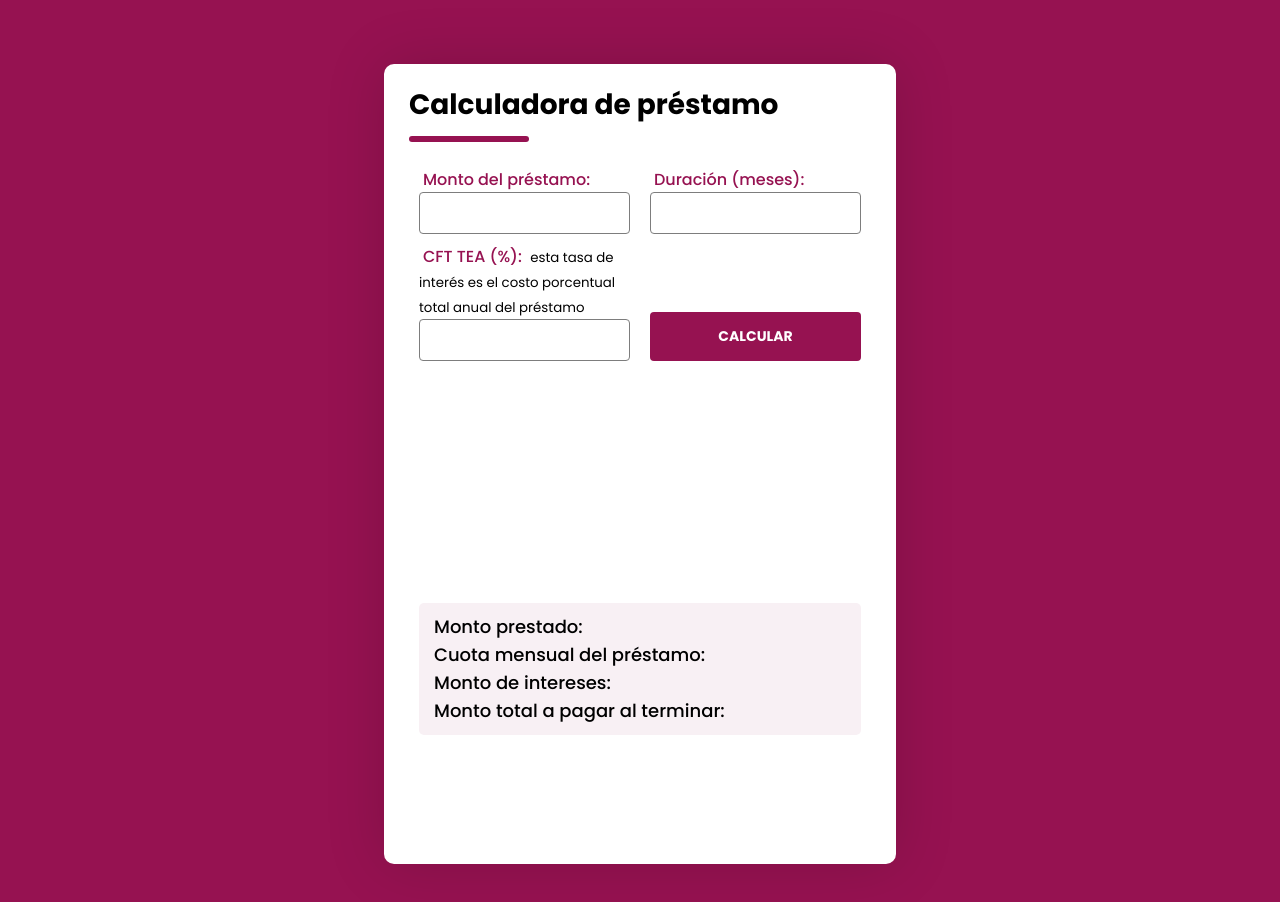
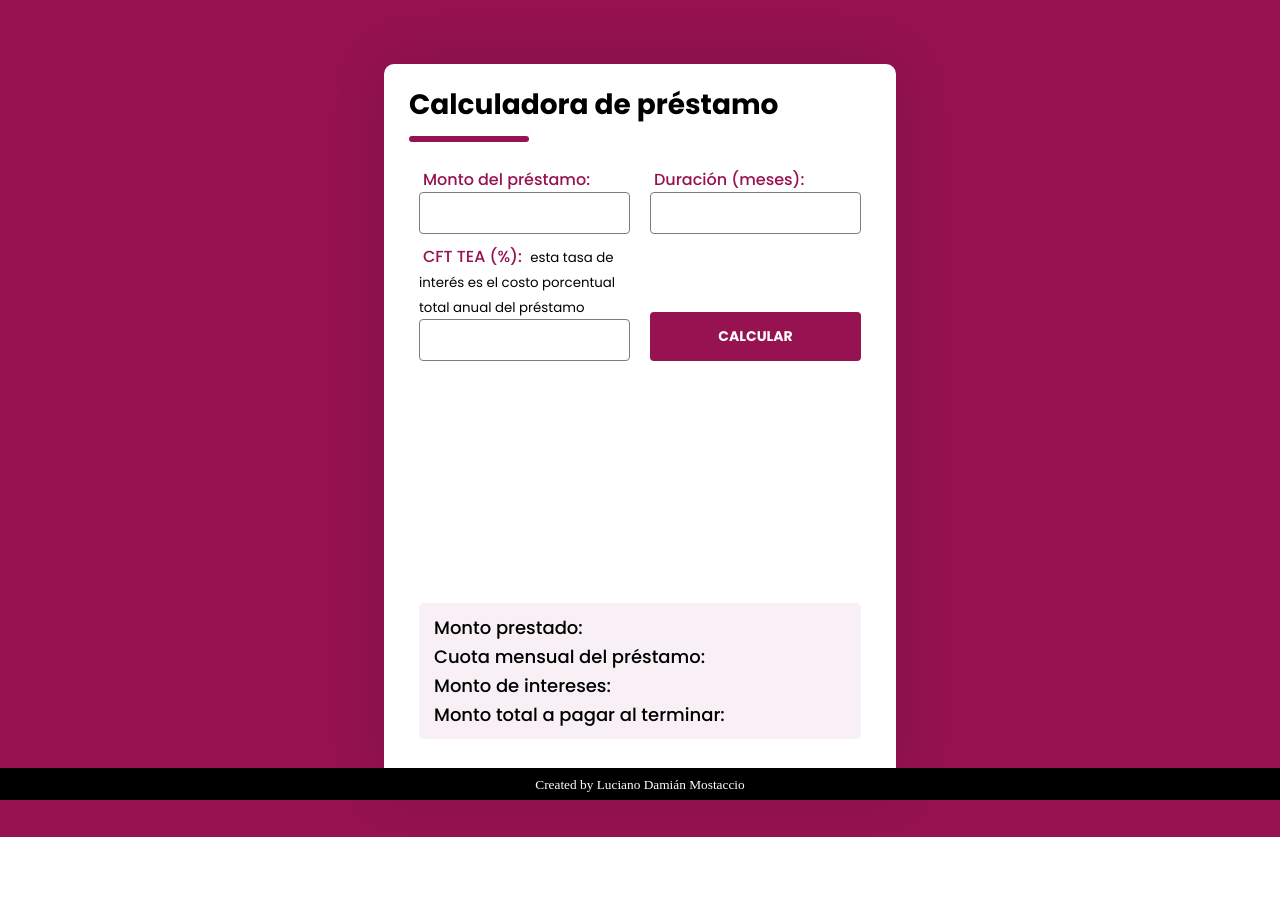
Before and after one commit to lucianomostaccio/-JS-Loan-Calculator-Calculadora-Prestamos, a plain HTML site: page index.html in a window 1280 px wide. After the commit the page ends 837 px from the top, so only its background shows below. Drawn offline with nearby package versions, Linux system fonts and the light colour scheme.

Commit message:
cambios varios menores

```diff
--- a/app.js
+++ b/app.js
@@ -6,7 +6,6 @@ const montoPrestado = document.querySelector(".monto_prestamo");
 const total = document.querySelector(".prestamo_total");
 const interes = document.querySelector(".prestamo_tasa_interes");
 const submitBtn = document.querySelector(".calculadora-btn");
-let hola =
 
 // Evento de "click" al botón
 submitBtn.addEventListener("click", function () {
@@ -88,21 +87,3 @@ submitBtn.addEventListener("click", function () {
     });
   }
 });
-
-// Obtener los valores de los inputs y convertirlos a número
-//   let monto = parseFloat(montoPrestamo.value);
-//   let plazo = parseFloat(duracion.value);
-//   let tasaAnual = parseFloat(tasa.value);
-
-// Validar que los valores sean válidos
-//   if (
-//     !monto ||
-//     !plazo ||
-//     !tasaAnual ||
-//     monto <= 0 ||
-//     plazo <= 0 ||
-//     tasaAnual <= 0
-//   ) {
-//     alert(`Tanto el monto, el plazo y la tasa deben ser mayores a cero.`);
-//     return;
-//   }
--- a/index.html
+++ b/index.html
@@ -58,6 +58,9 @@
         </div>
       </section>
     </body>
+    <footer>
+      <a href="mailto:lucianomostaccio@gmail.com"><small>Created by Luciano Damián Mostaccio</small></a>
+    </footer>
   </main>
   <script src="./app.js"></script>
 </html>
--- a/style.css
+++ b/style.css
@@ -5,8 +5,12 @@
   box-sizing: border-box;
 }
 
+main {
+  background: #961251;
+  min-height: 100vh;
+}
+
 section {
-  background: #961251;
   font-family: "Poppins", sans-serif;
   display: flex;
   align-items: center;
@@ -15,13 +19,13 @@ section {
 
 .container {
   width: 40vw;
-  height: 50rem;
+  height: auto;
   background: #ffffff;
   padding: 20px 25px;
   border-radius: 10px;
   box-shadow: 0 0 60px rgba(1, 0, 5, 0.15);
   margin-top: 4rem;
-  margin-bottom: 4rem;
+  margin-bottom: 3rem;
 }
 
 .container h2 {
@@ -94,7 +98,6 @@ section {
   border-radius: 4px;
 }
 
-/*chrome, safari, edge, opera*/
 input::-webkit-outer-spin-button,
 input::-webkit-inner-spin-button {
   -webkit-appearance: none;
@@ -125,14 +128,15 @@ input[type="number"] {
   font-size: 18px;
 }
 
-.resultados_calculadora .loan_emi {
+.resultados_calculadora .prestamo_cuota,
+.resultados_calculadora .prestamo_total {
   font-weight: 700;
   font-size: 22px;
   color: #961251;
 }
-.resultados_calculadora .loan_principle,
-.resultados_calculadora .loan_interest_rate,
-.resultados_calculadora .loan_total {
+
+.resultados_calculadora .monto_prestamo,
+.resultados_calculadora .prestamo_tasa_interes {
   color: #333332;
   font-weight: 700;
   font-size: 22px;
@@ -141,3 +145,26 @@ input[type="number"] {
 .resultados_calculadora canvas {
   padding: 20px;
 }
+
+footer {
+  background: black;
+  height: 2rem;
+  width: 100%;
+  display: flex;
+  align-items: center;
+  justify-content: center;
+  justify-items: center;
+}
+
+/* Estilos para el footer en pantallas grandes */
+@media only screen and (min-width: 1200px) {
+  footer {
+    position: absolute;
+    bottom: 0;
+  }
+}
+
+footer a {
+  text-decoration: none;
+  color: white;
+}
```
